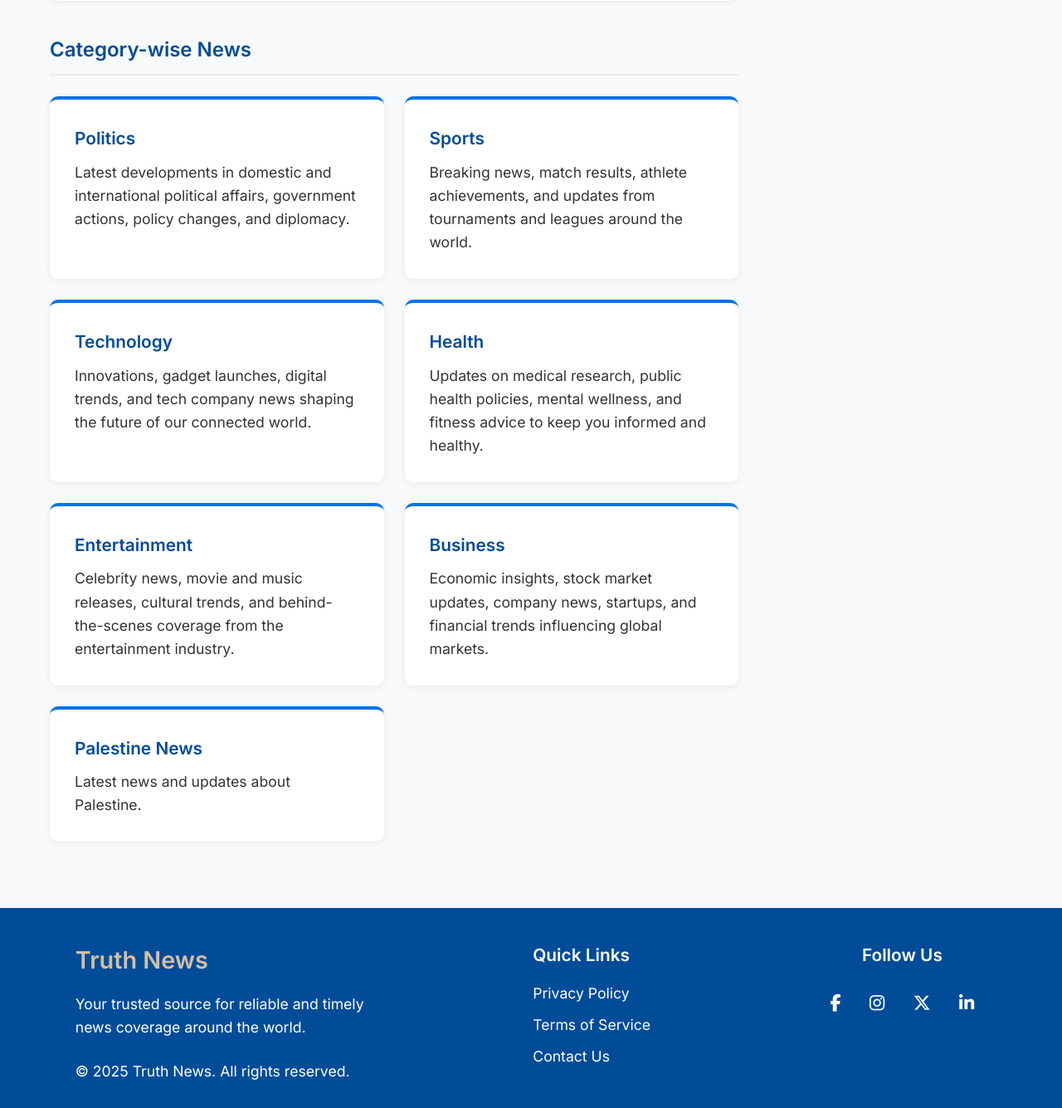
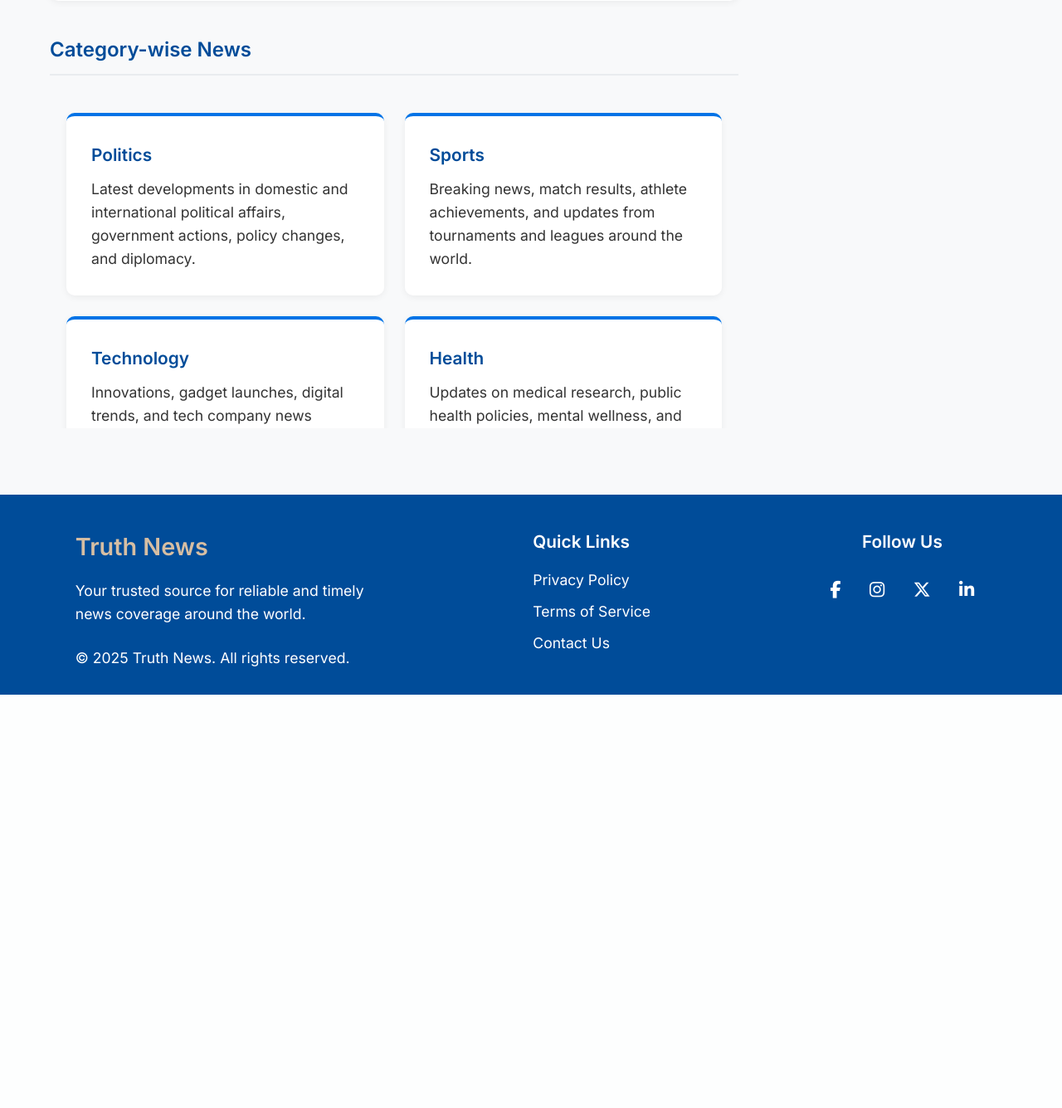
Before and after one commit to mohammed-alhanjouri/e-news, a PHP site: page / in a window 1280 px wide. Shown: the part 1623-2958 px from the top of the page at 83% size. After the commit the page ends 2460 px from the top, so only its background shows below. Run offline with PHP 8.4, Linux system fonts and the light colour scheme; data comes from the database, SQL or seed files in the repository.

Commit message:
Update .category-grid

```diff
--- a/assets/styles.css
+++ b/assets/styles.css
@@ -136,7 +136,7 @@ header {
     color: white;
     text-decoration: none;
     padding: 8px 12px;
-    font-size: 1.2rem;
+    font-size: 1.3rem;
     transition: all 0.3s ease;
 }
 .header-nav a:hover {
@@ -320,6 +320,9 @@ header {
     display: grid;
     grid-template-columns: repeat(2, 1fr);
     gap: 25px;
+    overflow: scroll;
+    max-height: 400px;
+    padding: 20px;
 }
 
 .category-grid article {
```
